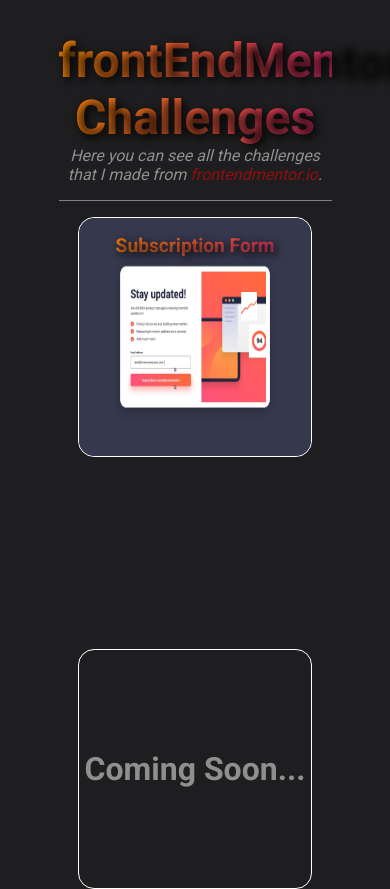
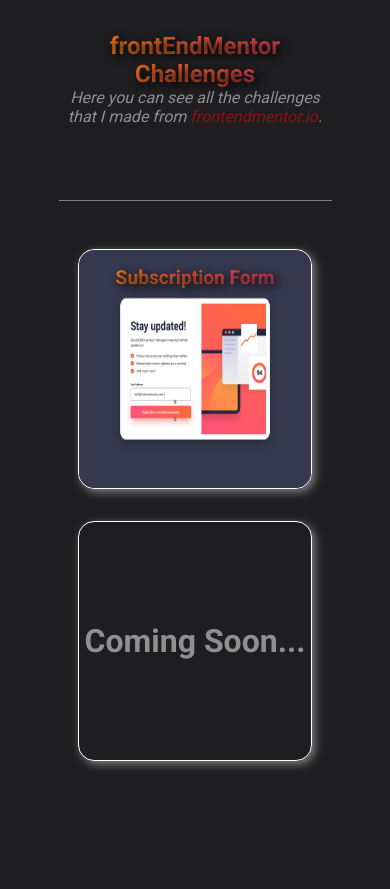
Before and after one commit to VeressWEBs/frontEndMentor, a website: page index.html in a window 390 px wide. After the commit the page ends 844 px from the top, so only its background shows below. Drawn offline with nearby package versions, Linux system fonts and the light colour scheme.

Commit message:
CSS file responsivity changes
Changed the height and size of some element.

```diff
--- a/style.css
+++ b/style.css
@@ -24,12 +24,11 @@ body {
   text-align: center;
   border-bottom: 1px solid gray;
   width: 100%;
-  height: clamp(10rem, 20vh, 20vh);
-  padding-bottom: clamp(1rem, 3vw, 3vw);
+  height: clamp(8rem, 20vh, 20vh);
 }
 
 .container-header h1 {
-  font-size: clamp(3rem, 3vw, 3vw);
+  font-size: clamp(1.5rem, 3vw, 3vw);
   text-shadow: 3px 3px 10px black;
   background-image: linear-gradient(to right, #ff8a00, #e52e71);
   color: transparent;
@@ -46,7 +45,7 @@ body {
 }
 .container-grid {
   padding-inline: clamp(1rem, 5vw, 5vw);
-  padding-top: clamp(1rem, 3vw, 3vw);
+  padding-top: clamp(3rem, 3vw, 3vw);
   display: grid;
   grid-template-columns: 1fr 1fr;
   place-items: center;
@@ -74,7 +73,9 @@ img {
   height: 100%;
   border-radius: 1em;
 }
-
+.grid-item {
+  box-shadow: 3px 3px 10px gray;
+}
 .grid-item-title {
   position: absolute;
   display: flex;
@@ -114,4 +115,10 @@ img {
     display: grid;
     grid-template-columns: 1fr;
   }
+  .item-1 {
+    margin-bottom: 0;
+  }
+  .item-2 {
+    margin-top: 0;
+  }
 }
```
